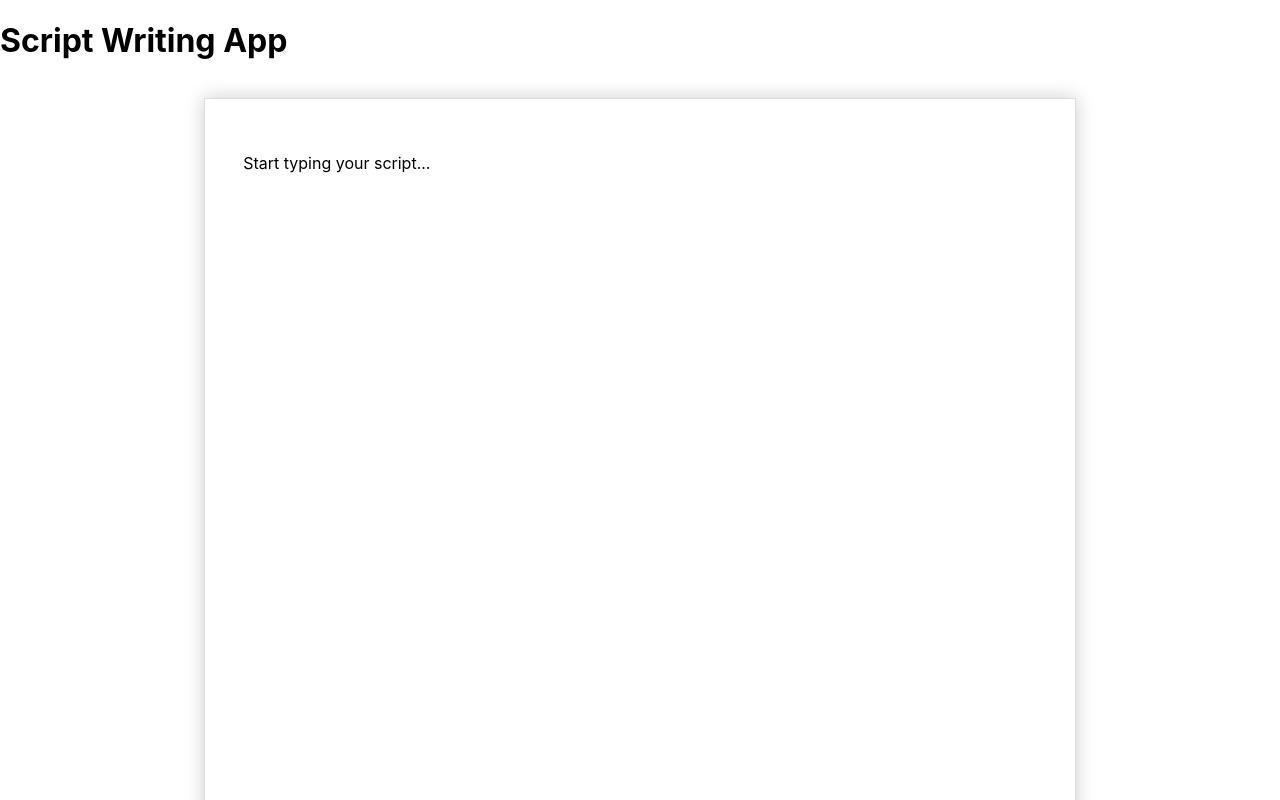
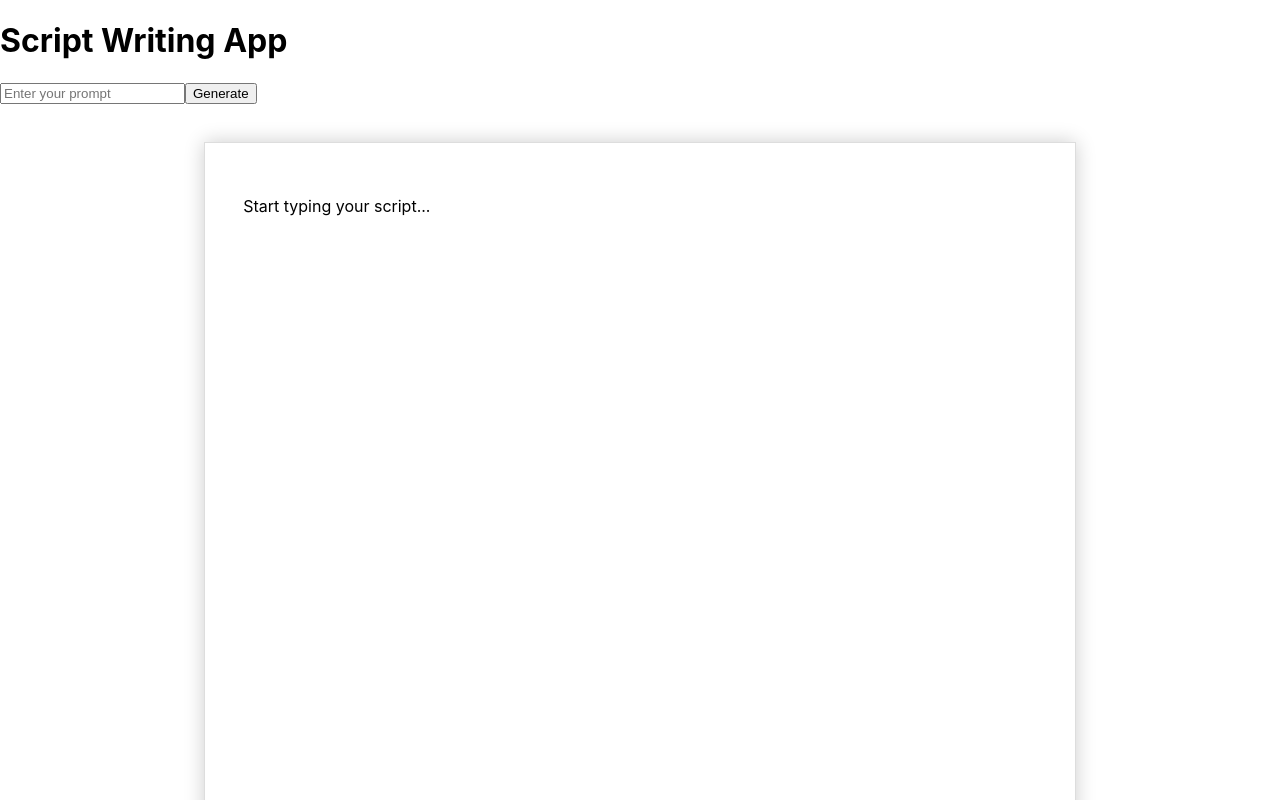
Before and after one commit to sainty0/ideas, a React (Create React App) app in the folder frontend/: page / in a window 1280 px wide. Shown: the top 800 px of the page. Built offline with nearby package versions, Linux system fonts and the light colour scheme.

Commit message:
images can be shown

```diff
--- a/frontend/src/App.js
+++ b/frontend/src/App.js
@@ -1,13 +1,61 @@
-import React from 'react';
 import ScriptEditor from './components/ScriptEditor';
 
+import React, { useState } from 'react';
+
 function App() {
+  const [prompt, setPrompt] = useState('');
+  const [imageUrl, setImageUrl] = useState('');
+  const [error, setError] = useState('');
+
+  const handleSubmit = async (e) => {
+    e.preventDefault();
+
+    try {
+      const response = await fetch('http://localhost:5000/generate-image', {
+        method: 'POST',
+        headers: {
+          'Content-Type': 'application/json',
+        },
+        body: JSON.stringify({ prompt }),
+      });
+
+      const data = await response.json();
+      console.log(data);
+
+      if (response.ok) {
+        setImageUrl(data.image_url);
+        setError('');
+      } else {
+        setError(data.error || 'Something went wrong');
+        setImageUrl('');
+      }
+    } catch (err) {
+      setError('Network error: ' + err.message);
+      setImageUrl('');
+    }
+  };
+
   return (
     <div className="App">
       <h1>Script Writing App</h1>
+
+      <form onSubmit={handleSubmit}>
+        <input
+          type="text"
+          value={prompt}
+          onChange={(e) => setPrompt(e.target.value)}
+          placeholder="Enter your prompt"
+          required
+        />
+        <button type="submit">Generate</button>
+      </form>
+      {error && <p style={{ color: 'red' }}>{error}</p>}
+      {imageUrl && <img src={imageUrl} alt="Generated" />}
       <ScriptEditor />
     </div>
   );
+
+
 }
 
 export default App;
```
Also changed, not shown: 2 other files (tests, documents, lock files or other folders).
